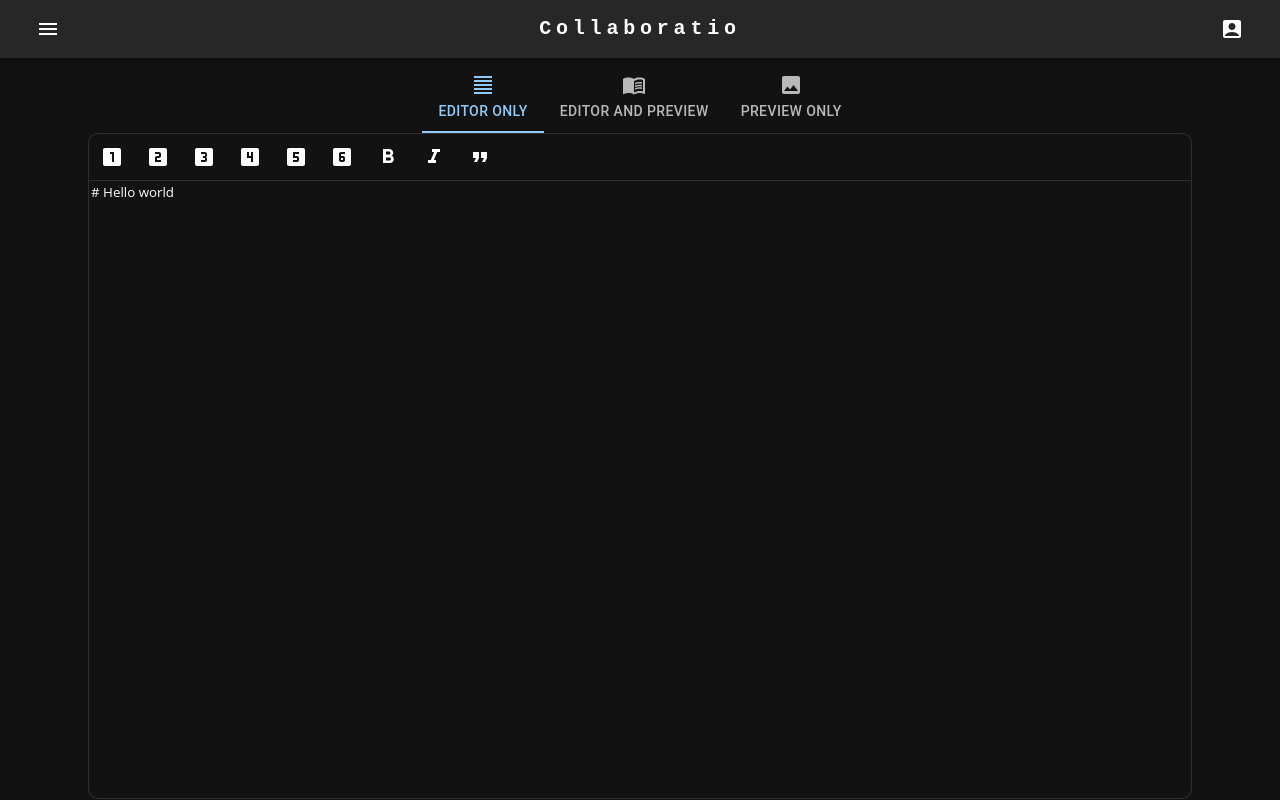
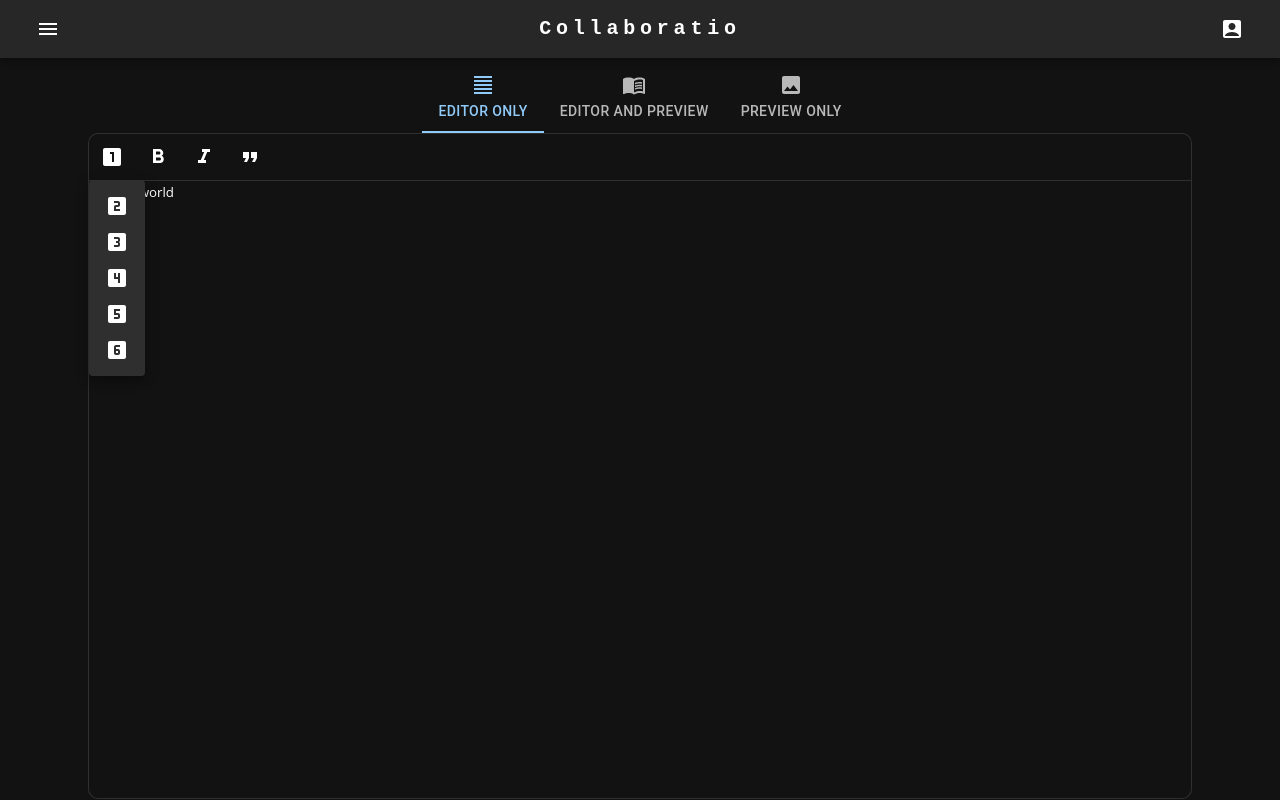
Before and after one commit to Libra-foundation/Collaboratio, a React (Vite) app: page / in a window 1280 px wide. Both pictures are taken after a click on the button 112 px from the left and 157 px from the top of the page. Built offline with nearby package versions, Linux system fonts and the light colour scheme; the HTML template or start-up script is replaced by a standard one.

Commit message:
Try menu for title

```diff
--- a/src/Components/MarkdownComponent/MarkdownComponent.tsx
+++ b/src/Components/MarkdownComponent/MarkdownComponent.tsx
@@ -2,6 +2,8 @@ import React from "react";
 import {
   Container,
   Divider,
+  Menu,
+  MenuItem,
   Paper,
   type Theme,
   ToggleButton,
@@ -84,13 +86,16 @@ export default function MarkdownComponent(
     };
   };
 
+  const [anchorEl, setAnchorEl] = React.useState<null | HTMLElement>(null);
+  const open = Boolean(anchorEl);
+  const handleClick = (event: React.MouseEvent<HTMLButtonElement>) => {
+    setAnchorEl(event.currentTarget);
+  };
+  const handleClose = () => {
+    setAnchorEl(null);
+  };
+
   const PREVIEW_BUTTON: Array<{value: string; icon: JSX.Element}> = [
-    {value: "h1", icon: <LooksOneIcon />},
-    {value: "h2", icon: <LooksTwoIcon />},
-    {value: "h3", icon: <Looks3Icon />},
-    {value: "h4", icon: <Looks4Icon />},
-    {value: "h5", icon: <Looks5Icon />},
-    {value: "h1", icon: <Looks6Icon />},
     {value: "bold", icon: <FormatBoldIcon />},
     {value: "italic", icon: <FormatItalicIcon />},
     {value: "quote", icon: <FormatQuoteIcon />},
@@ -102,6 +107,30 @@ export default function MarkdownComponent(
     >
       <Paper variant="outlined" square={false} sx={Size().textarea}>
         <ToggleButtonGroup sx={{width: "auto"}}>
+          <ToggleButton
+            value="ChooseTitleWeight"
+            onClick={handleClick}
+            sx={{border: "0"}}
+          >
+            <LooksOneIcon />
+          </ToggleButton>
+          <Menu open={open} anchorEl={anchorEl} onClose={handleClose}>
+            <MenuItem>
+              <LooksTwoIcon />
+            </MenuItem>
+            <MenuItem>
+              <Looks3Icon />
+            </MenuItem>
+            <MenuItem>
+              <Looks4Icon />
+            </MenuItem>
+            <MenuItem>
+              <Looks5Icon />
+            </MenuItem>
+            <MenuItem>
+              <Looks6Icon />
+            </MenuItem>
+          </Menu>
           {PREVIEW_BUTTON.map((icons) => {
             return (
               <ToggleButton
```
